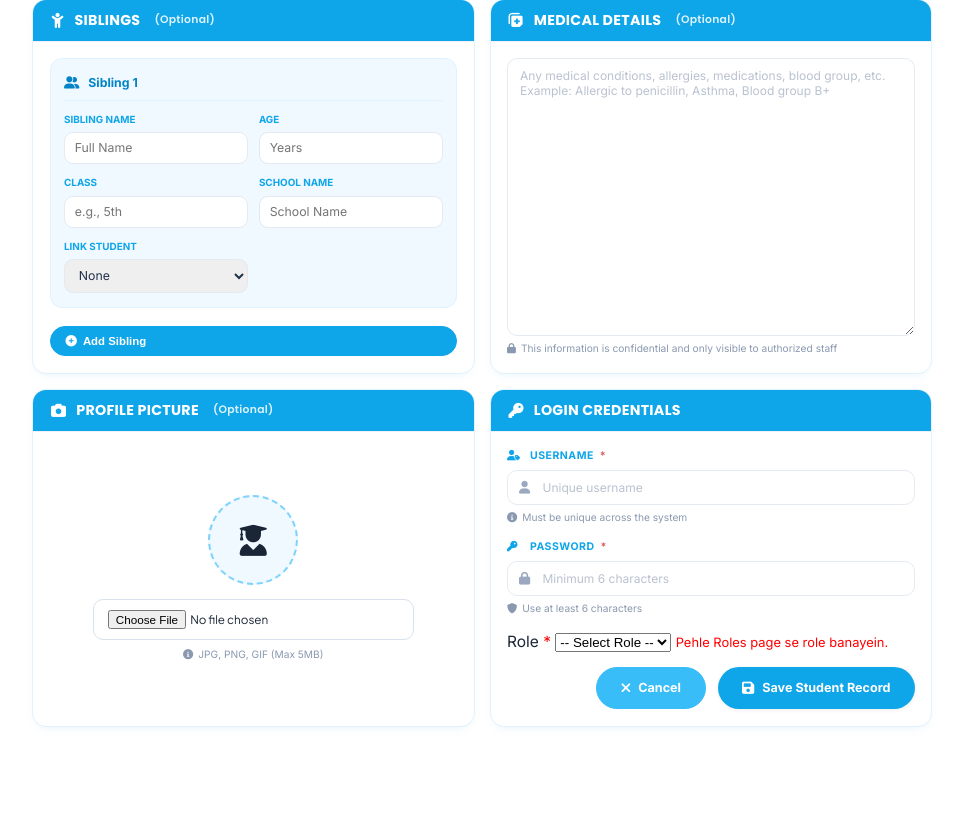
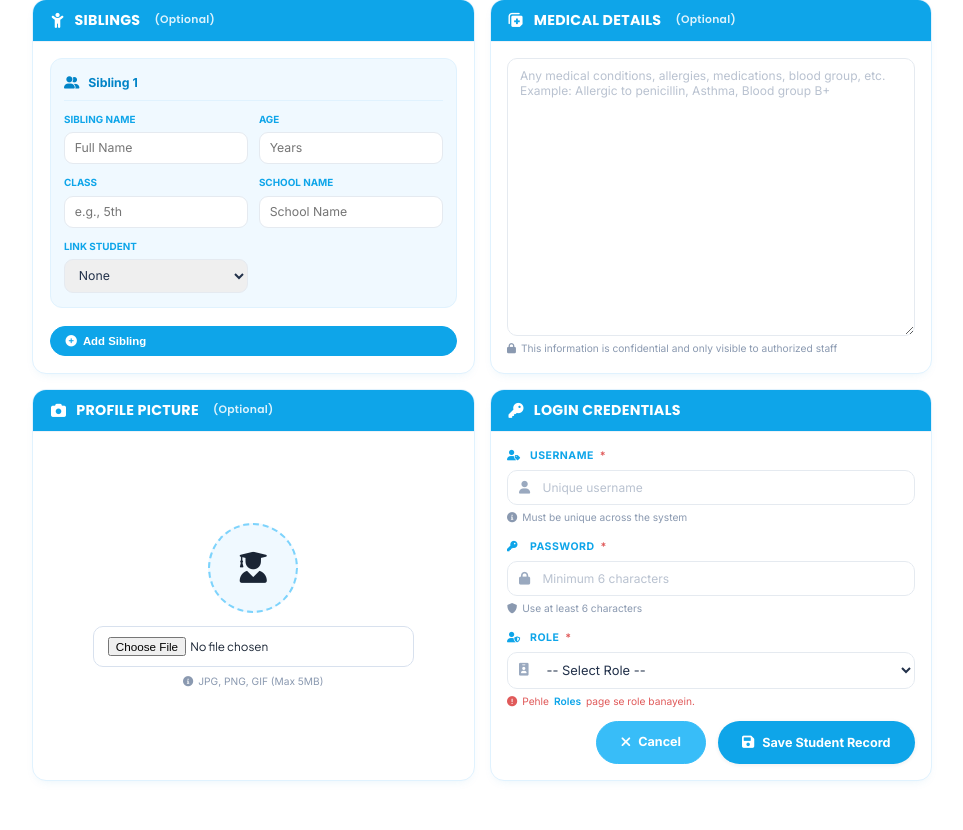
Before and after one commit to abdullahkhan12dec2004-arc/school-management-system, a Flask app: template templates/student_form.html in a window 1280 px wide. Shown: the part 956-1786 px from the top of the page, without its empty margins (288-1251 px from the left). Before the commit the page ends 1683 px from the top, so only its background shows below. Run offline with Flask 3, Linux system fonts and the light colour scheme; the template is opened without the code that fills it, so the values that code supplies are empty; some libraries are stand-ins or nearby versions.

Commit message:
Update student_form.html

```diff
--- a/templates/student_form.html
+++ b/templates/student_form.html
@@ -898,15 +898,21 @@
                                 <div id="strengthContainer"></div>
                             </div>
 <div class="form-group full-width">
-                           <label>Role <span style="color:red">*</span></label>
-                           <select name="role_id" required>
+    <label class="form-label"><i class="fas fa-user-shield"></i> Role <span class="required">*</span></label>
+    <div class="input-wrapper">
+        <i class="fas fa-id-badge input-icon"></i>
+        <select name="role_id" id="roleSelect" required>
             <option value="">-- Select Role --</option>
             {% for r in roles %}
             <option value="{{ r.id }}">{{ r.role_name }}</option>
             {% endfor %}
         </select>
+    </div>
     {% if not roles %}
-                          <small style="color:red">Pehle <a href="{{ url_for('manage_roles') }}">Roles</a> page se role banayein.</small>
+    <div class="help-text" style="color:#e05a5a;">
+        <i class="fas fa-exclamation-circle"></i>
+        Pehle <a href="{{ url_for('manage_roles') }}" style="color:#0ea5e9; font-weight:600;">Roles</a> page se role banayein.
+    </div>
     {% endif %}
 </div>
                         </div>
```
Lines whose indentation alone changed are shown as unchanged.
